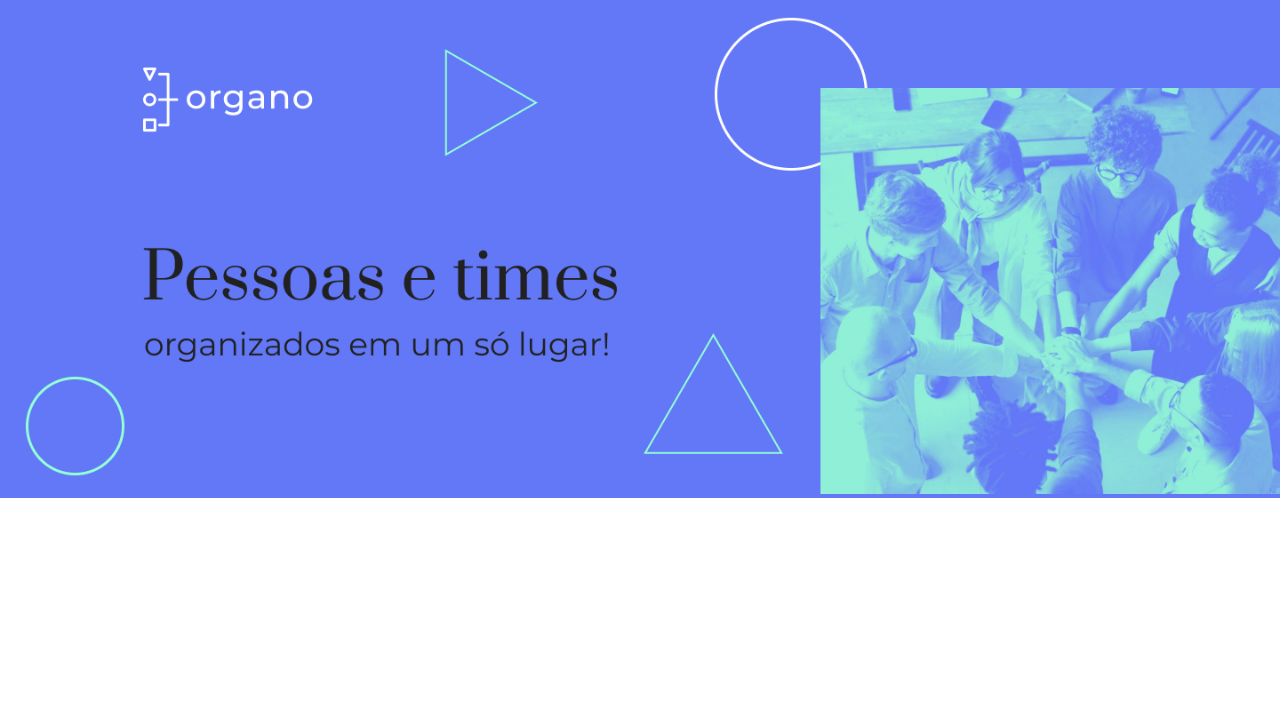
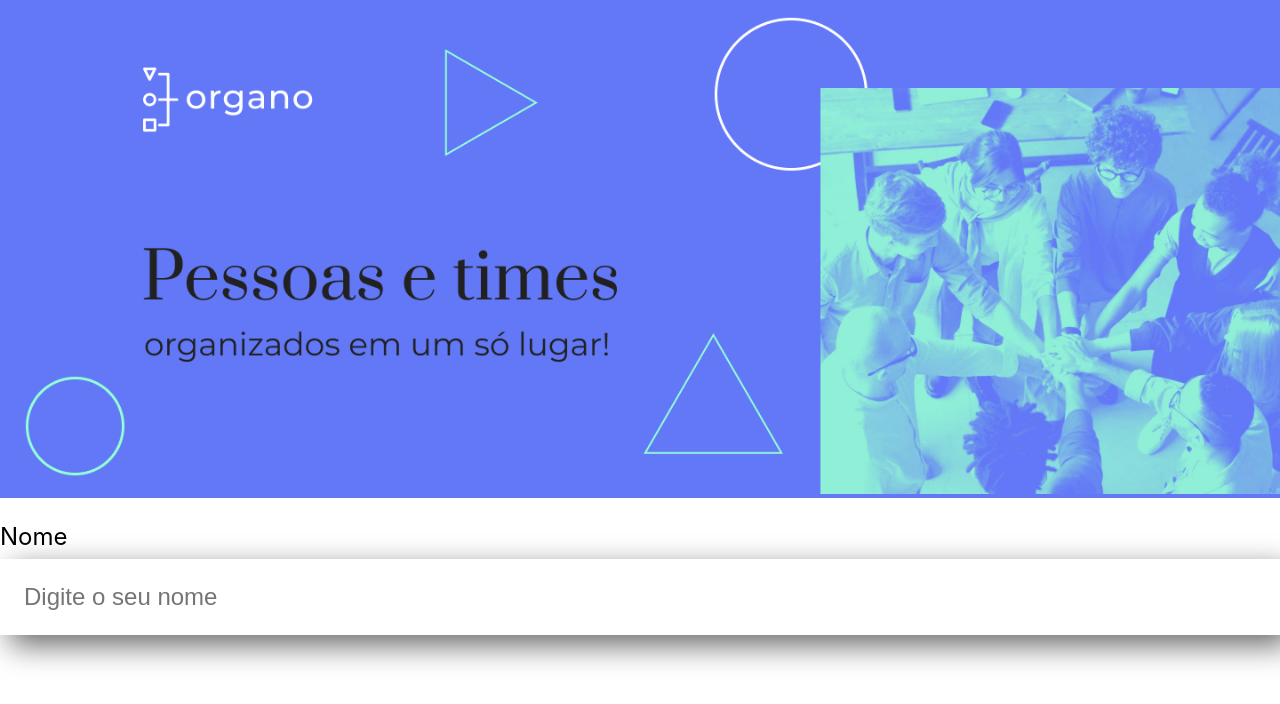
Before and after one commit to caduce3/react-primeiro-projeto, a React (Create React App) app in the folder organo/: page / in a window 1280 px wide. Shown: the top 704 px of the page. Built offline with nearby package versions, Linux system fonts and the light colour scheme.

Commit message:
Criando input inicial

```diff
--- a/organo/src/App.js
+++ b/organo/src/App.js
@@ -1,9 +1,11 @@
-import Banner from './componentes/Banner/Banner';
+import Banner from './componentes/Banner';
+import CampoTexto from './componentes/CampoTexto';
 
 function App() {
   return (
     <div className="App">
       <Banner />
+      <CampoTexto />
     </div>
   );
 }
--- a/organo/src/componentes/Banner/Banner.js
+++ b/organo/src/componentes/Banner/Banner.js
@@ -1,10 +1,9 @@
 import './Banner.css';
 
-function Banner() {
+export const Banner = () => {
     return (
         <header className="banner">
             <img src="imagens/banner.png" alt="Banner principal da página"/>
         </header>
     )
 }
-export default Banner
--- /dev/null
+++ b/organo/src/componentes/Banner/index.js
@@ -0,0 +1,3 @@
+import { Banner } from "./Banner";
+
+export default Banner
--- /dev/null
+++ b/organo/src/componentes/CampoTexto/CampoTexto.css
@@ -0,0 +1,19 @@
+.campo-texto {
+    margin: 24px 0;
+}
+
+.campo-texto label {
+    display: block;
+    margin-bottom: 8px;
+    font-size: 24px;
+}
+
+.campo-texto input {
+    background-color: #fff;
+    box-shadow: 10px 10px 30px rgba(0, 0, 0, 0.6);
+    width: 100%;
+    border: none;
+    font-size: 24px;
+    padding: 24px;
+    box-sizing: border-box;
+}
--- /dev/null
+++ b/organo/src/componentes/CampoTexto/index.js
@@ -0,0 +1,12 @@
+import './CampoTexto.css'
+
+const CampoTexto = () => {
+    return (
+        <div className="campo-texto">
+            <label>Nome</label>
+            <input placeholder='Digite o seu nome'></input>
+        </div>
+    )
+}
+
+export default CampoTexto
```
